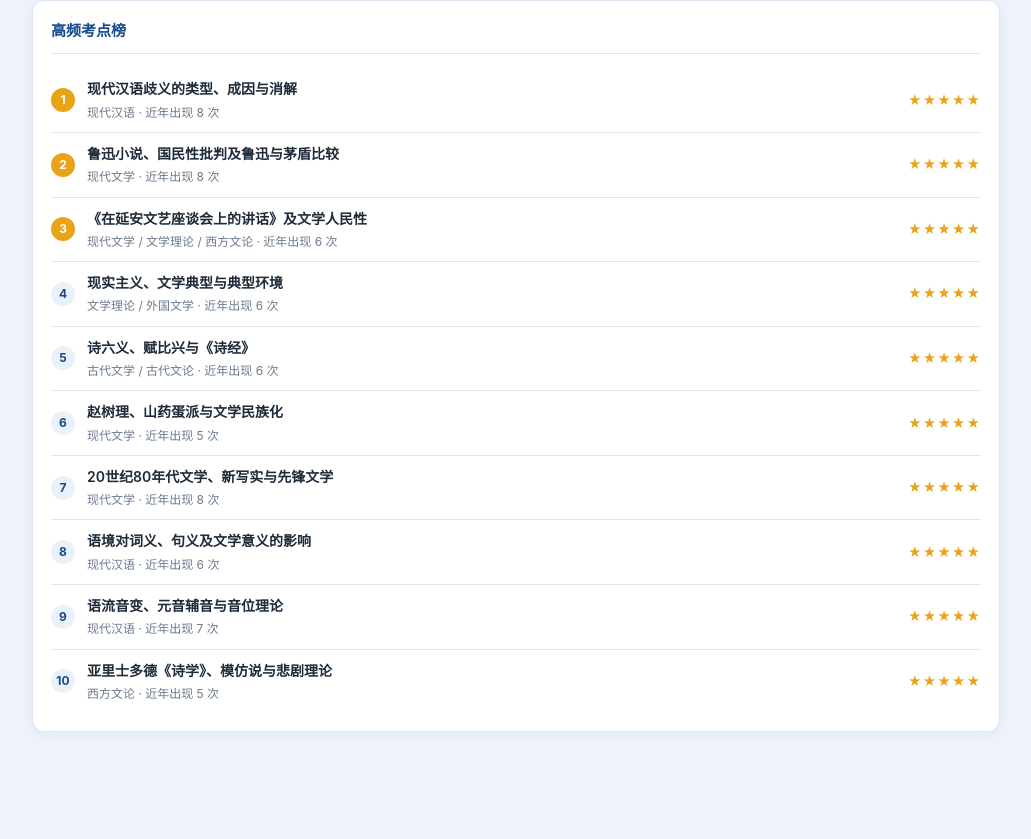
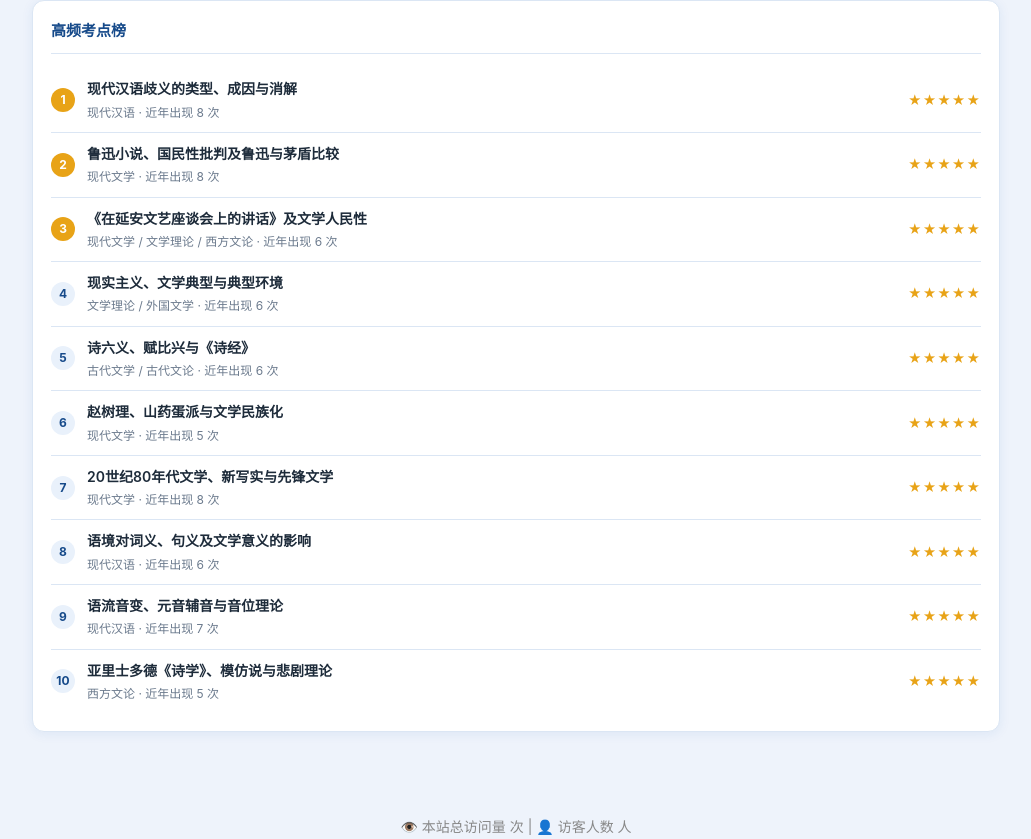
Before and after one commit to xiaojiaixin211/-, a plain HTML site: page index.html in a window 1280 px wide. Shown: the part 949-1788 px from the top of the page, without its empty margins (124-1155 px from the left). Before the commit the page ends 1745 px from the top, so only its background shows below. Drawn offline with Linux system fonts and the light colour scheme; some packages are replaced by stand-ins of ours; a script that the page names is missing.

Commit message:
Enhance index.html with visitor tracking script
Added Busuanzi script for site visitor statistics and updated HTML structure.

```diff
--- a/index.html
+++ b/index.html
@@ -5,6 +5,7 @@
   <meta name="viewport" content="width=device-width, initial-scale=1.0">
   <title>海南大学考研真题刷题</title>
   <link rel="stylesheet" href="style.css">
+  <script async src="//busuanzi.ibruce.info/busuanzi/2.3/busuanzi.pure.mini.js"></script>
 </head>
 <body>
   <header class="header">
@@ -52,7 +53,9 @@
   </div>
 
   <div id="toast"></div>
-
+<div style="text-align: center; margin-top: 20px; color: #888; font-size: 14px;">
+  👁️ 本站总访问量 <span id="busuanzi_value_site_pv"></span> 次 | 👤 访客人数 <span id="busuanzi_value_site_uv"></span> 人
+</div>
   <script src="script.js"></script>
 </body>
 </html>
```
